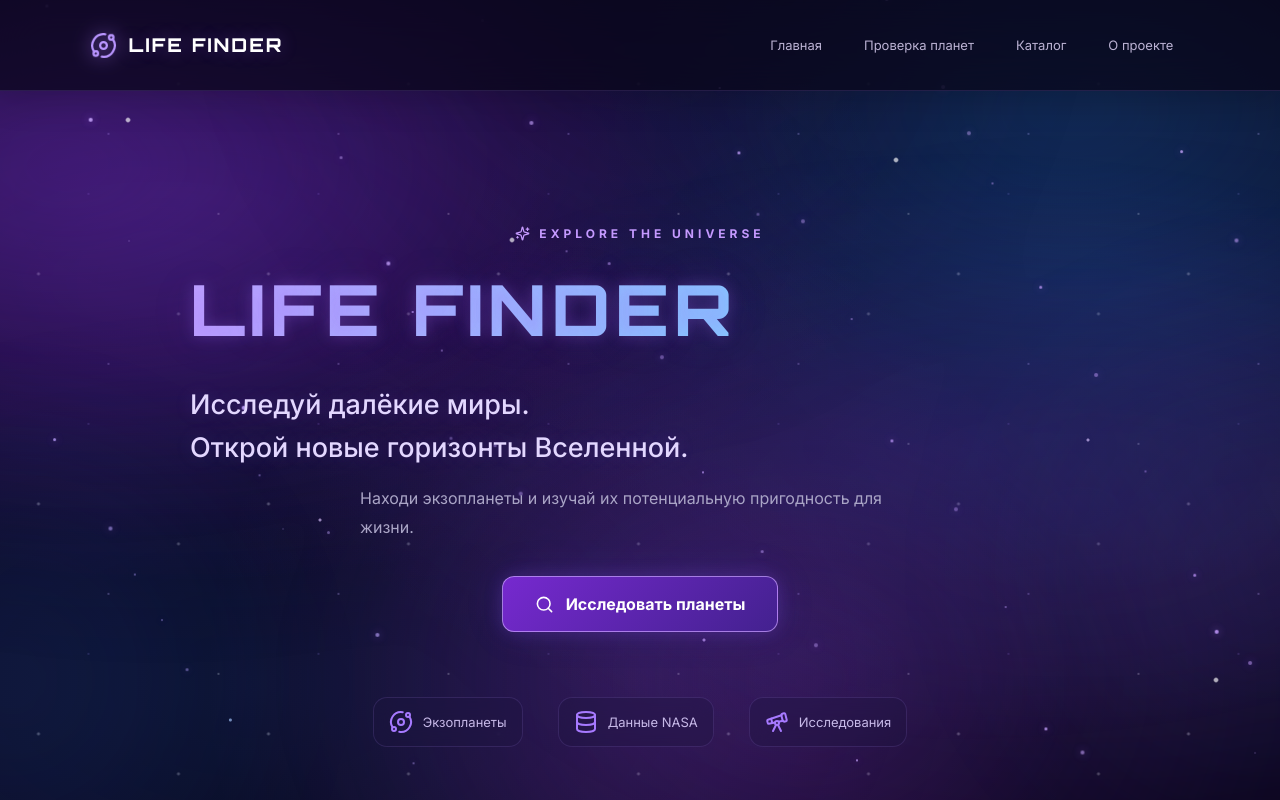
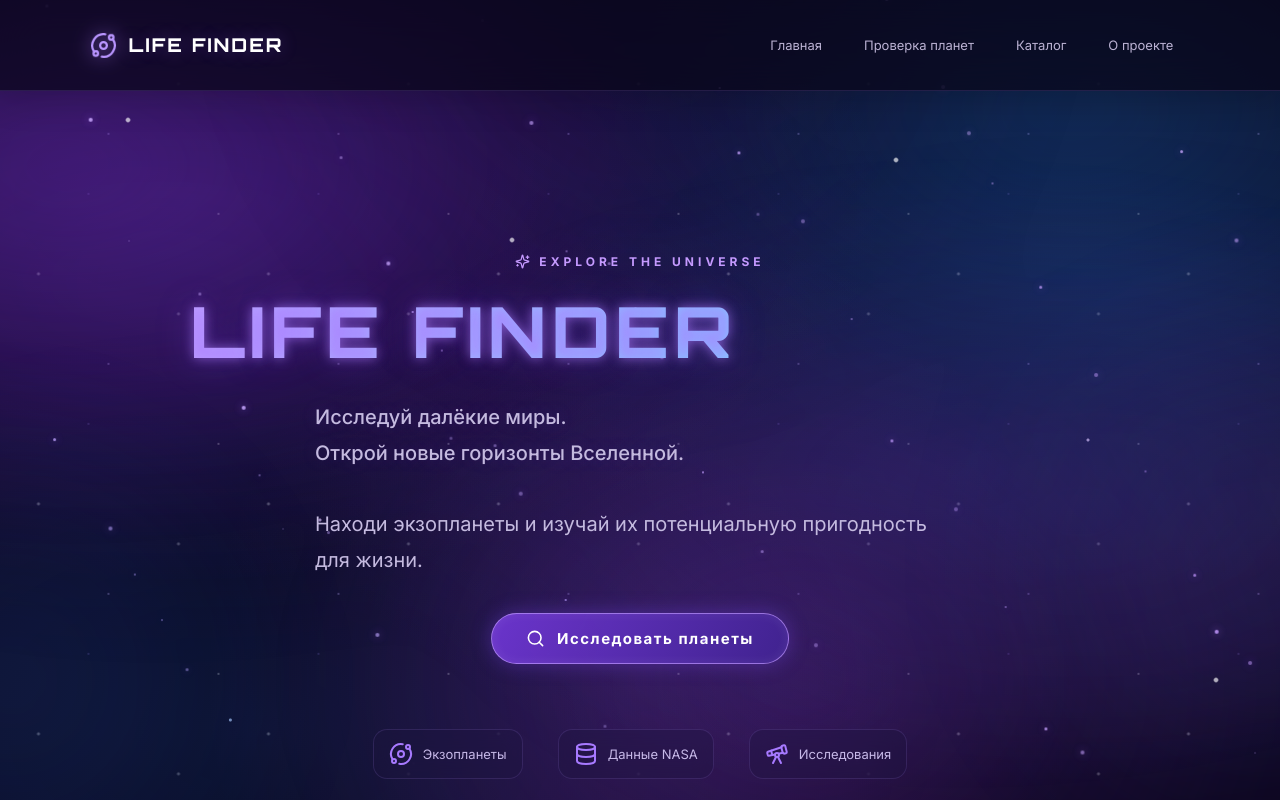
Before and after one commit to mayskk/life-finder-next, a React (Vite) app: page / in a window 1280 px wide. Shown: the top 800 px of the page. Built offline with nearby package versions, Linux system fonts and the light colour scheme.

Commit message:
Update style.css

```diff
--- a/src/style.css
+++ b/src/style.css
@@ -3741,3 +3741,126 @@ footer::after {
 .section-heading p {
   color: #aaa2c4;
 }
+/* =================================
+   LIFE FINDER — NEW HERO DESIGN
+================================= */
+
+.hero {
+  position: relative;
+  min-height: 620px;
+  display: flex;
+  align-items: center;
+  justify-content: center;
+  overflow: hidden;
+  padding: 100px 8%;
+  isolation: isolate;
+}
+
+.hero::before {
+  content: "";
+  position: absolute;
+  width: 650px;
+  height: 650px;
+  top: 50%;
+  left: 50%;
+  transform: translate(-50%, -50%);
+  background: radial-gradient(
+    circle,
+    rgba(111, 65, 220, 0.16),
+    rgba(65, 35, 130, 0.06) 45%,
+    transparent 72%
+  );
+  filter: blur(35px);
+  z-index: -1;
+  pointer-events: none;
+}
+
+.hero-split-v3 {
+  position: relative;
+  width: 100%;
+  max-width: 1250px;
+  margin: 0 auto;
+  display: flex;
+  align-items: center;
+  justify-content: center;
+  text-align: center;
+  z-index: 2;
+}
+
+.hero-content {
+  max-width: 850px;
+  margin: 0 auto;
+}
+
+.hero-content h1 {
+  font-family: "Orbitron", sans-serif;
+  font-size: clamp(48px, 8vw, 100px);
+  font-weight: 800;
+  letter-spacing: 5px;
+  line-height: 1.1;
+  margin-bottom: 28px;
+  color: #ffffff;
+  text-shadow:
+    0 0 12px rgba(174, 125, 255, 0.65),
+    0 0 35px rgba(130, 75, 255, 0.35);
+}
+
+.hero-content p {
+  max-width: 650px;
+  margin: 0 auto 35px;
+  color: #c4badf;
+  font-size: clamp(16px, 2vw, 20px);
+  line-height: 1.8;
+}
+
+.hero-content button {
+  padding: 15px 34px;
+  border: 1px solid rgba(190, 150, 255, 0.7);
+  border-radius: 50px;
+  background: linear-gradient(
+    120deg,
+    rgba(111, 55, 210, 0.95),
+    rgba(65, 35, 145, 0.95)
+  );
+  color: white;
+  font-size: 15px;
+  font-weight: 700;
+  letter-spacing: 1.5px;
+  cursor: pointer;
+  box-shadow:
+    0 0 20px rgba(126, 75, 255, 0.35),
+    inset 0 0 12px rgba(255, 255, 255, 0.08);
+  transition: 0.3s ease;
+}
+
+.hero-content button:hover {
+  transform: translateY(-4px);
+  box-shadow:
+    0 0 30px rgba(155, 105, 255, 0.65),
+    0 0 65px rgba(115, 65, 220, 0.25);
+}
+
+.hero-content .hero-label {
+  display: inline-block;
+  margin-bottom: 24px;
+  color: #b99aff;
+  font-family: "Orbitron", sans-serif;
+  font-size: 12px;
+  letter-spacing: 5px;
+  text-transform: uppercase;
+}
+
+@media (max-width: 700px) {
+  .hero {
+    min-height: 540px;
+    padding: 80px 22px;
+  }
+
+  .hero-content h1 {
+    letter-spacing: 2px;
+  }
+
+  .hero-content p {
+    font-size: 15px;
+  }
+}
```
